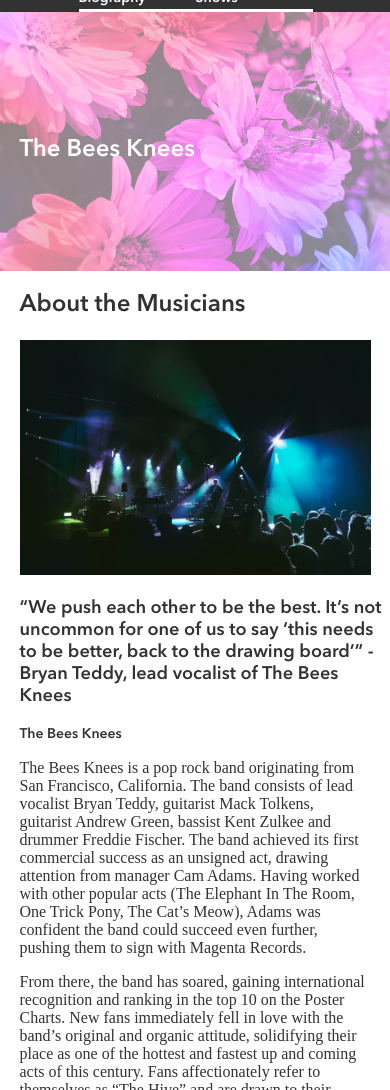
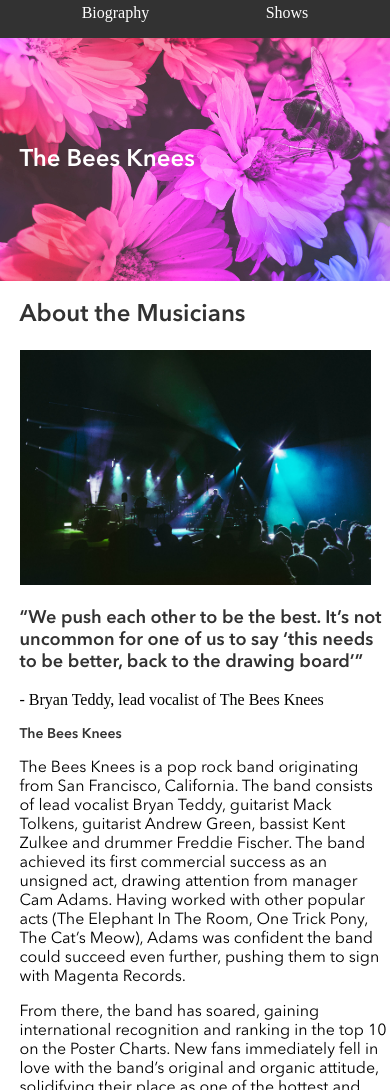
Before and after one commit to Ibrahimabudalah/ibrahim-abudalah-bandsite, a plain HTML site: page index.html in a window 390 px wide. Shown: the part 77-1167 px from the top of the page. Drawn offline with Linux system fonts and the light colour scheme.

Commit message:
Styled the home page betweet, below, and about the provided breakpoints

```diff
--- a/index.html
+++ b/index.html
@@ -12,30 +12,31 @@
 <body>
   <nav class="navbar">
     <a href="/">
-      <img src="/assets/logos/Logo-bandsite.svg" alt="BandSite logo" class="navbar__logo"/>
+      <img src="/assets/logos/Logo-bandsite.svg" alt="BandSite logo" class="navbar__logo" />
     </a>
     <ul class="navbar__list">
-      <a href="/" class="navbar__list-links navbar__home--active">
+      <a href="/" class="navbar__list--links navbar__list--active">
         <li class="navbar__items">Biography</li>
       </a>
-      <a href="#" class="navbar__list-links navbar__shows--active">
+      <a href="#" class="navbar__list--links navbar__shows--active">
         <li class="navbar__items">Shows</li>
       </a>
     </ul>
   </nav>
   <section class="hero">
+    <img src="/assets/images/hero-bio.jpg" alt="hero-bio" class="hero__image" />
     <h3 class="hero__heading">The Bees Knees</h3>
-    <img src="/assets/images/hero-bio.jpg" alt="hero-bio" class="hero__image" />
   </section>
   <section class="about">
     <h1 class="about__heading">About the Musicians</h1>
     <img src="/assets/images/band.jpg" alt="band" class="about__image" />
     <p class="about__quote">
       “We push each other to be the best. It’s not uncommon for one of us to
-      say ‘this needs to be better, back to the drawing board’” - Bryan Teddy,
-      lead vocalist of The Bees Knees
+      say ‘this needs to be better, back to the drawing board’”
     </p>
+    <p class="about__quote--author">- Bryan Teddy, lead vocalist of The Bees Knees</p>
     <p class="about__subheader">The Bees Knees</p>
+    <div class="about__text">
       <p class="about__paragraphs">
         The Bees Knees is a pop rock band originating from San Francisco,
         California. The band consists of lead vocalist Bryan Teddy, guitarist
@@ -56,6 +57,8 @@
         forward to touring in the future, The Bees Knees are currently recording
         their second studio album, looking to be released in late 2021.
       </p>
+    </div>
+
   </section>
   <section class="gallery">
     <h2 class="gallery__heading">Photo Gallery</h2>
@@ -73,14 +76,14 @@
   </section>
   <footer class="footer">
     <h2 class="footer__heading">Get in Touch</h2>
-    <a href="https://www.instagram.com">
-      <img src="/assets/icons/SVG/Icon-instagram.svg" alt="instagram icon" class="footer__icons" />
+    <a href="https://www.twitter.com">
+      <img src="/assets/icons/SVG/Icon-twitter.svg" alt="twitter icon" class="footer__icons" />
     </a>
     <a href="https://www.facebook.com">
       <img src="/assets/icons/SVG/Icon-facebook.svg" alt="facebook icon" class="footer__icons" />
     </a>
-    <a href="https://www.twitter.com">
-      <img src="/assets/icons/SVG/Icon-twitter.svg" alt="twitter icon" class="footer__icons" />
+    <a href="https://www.instagram.com">
+      <img src="/assets/icons/SVG/Icon-instagram.svg" alt="instagram icon" class="footer__icons" />
     </a>
     <div class="footer__info">
       <section class="footer__info--demi">
@@ -111,8 +114,9 @@
       </section>
       <a href="mailto:cwhyte@archentertainment.com">cwhyte@archentertainment.com</a>
     </div>
-    <img src="/assets/logos/Logo-bandsite.svg" alt="footer__logo"/>
-    <p>Copyright The Bees Knees © 2021 All Rights Reserved</p>
+    <img src="/assets/logos/Logo-bandsite.svg" alt="footer__logo" />
+    <p class="footer__copyright">Copyright The Bees Knees © 2021 All Rights Reserved</p>
   </footer>
 </body>
+
 </html>
--- a/styles/bio.scss
+++ b/styles/bio.scss
@@ -1,263 +1,298 @@
 @use "partials/colors" as *;
-@use "partials/variables" as *;
 @use "partials/mixins" as *;
 @use "partials/fonts" as *;
 // Default
-body{
+body {
   margin: 0;
   padding: 0;
 }
+ul {
+  list-style-type: none;
+}
+li {
+  color: white;
+}
+a {
+  text-decoration: none;
+}
 // navigation bar
-@include mobile{
-    .navbar{
+.navbar {
   background-color: $bandsite-black;
-        padding-top: 3vh;
-        &__logo{
-            margin-left: 30vw;
+  padding-top: 5vh;
+  display: flex;
+  flex-direction: column;
+  justify-content: center;
+  @include tablet {
+    display: flex;
+    flex-direction: row;
+    align-items: center;
+    justify-content: flex-start;
   }
-        &__list{
+  @include desktop {
     display: flex;
-            justify-content: center;
-            list-style-type: none;
-            margin-right: 10vw;
-            &-links{
-                text-decoration: none;
+    flex-direction: row;
+    justify-content: left;
+    align-items: center;
+    height: 20vh;
+  }
+  &__logo {
+    margin-left: 37vw;
+    @include tablet {
+      margin-left: 5vw;
+    }
+    @include desktop {
+      margin-left: 10vw;
+      padding-top: 6vh;
+      width: 10vw;
+    }
+  }
+  &__list {
+    display: flex;
+    justify-content: space-around;
+    padding: 0 6vw;
+    &-links {
       color: white;
       font-size: 14px;
       font-family: $font-avenir-demi;
-                line-height: 22px;
+    }
+    @include desktop {
+      padding-right: 4vw;
+    }
+    @include tablet {
+      font-size: 14px;
+      font-family: $font-avenir-demi;
       border-bottom: 0.2rem white solid;
-                width: 30vw;
     }
   }
 }
-    .hero{
+.hero {
   display: flex;
   align-items: center;
-        justify-content:flex-start;
-        &__heading{
+  justify-content: flex-start;
+  &__heading {
     position: absolute;
     color: white;
     font-size: 24px;
     line-height: 32px;
     font-family: $font-avenir-demi;
     padding-left: 5vw;
+    @include tablet {
+      font-size: 60px;
+      padding-top: 5vw;
     }
-        &__image{
-            width:100%;
+    @include desktop {
+      font-size: 60px;
+      font-family: $font-avenir-demi;
+      margin-left: 5vw;
+    }
+  }
+  &__image {
+    width: 100%;
     margin-top: -1rem;
     position: relative;
     z-index: -1;
     background: $bandsite-black;
-            opacity: 0.5;
+    opacity: 0.85;
   }
 }
-    .about{
+.about {
   padding-left: 5vw;
-        &__heading{
+  &__heading {
     font-family: $font-avenir-demi;
     color: $bandsite-black;
+    @include tablet {
+      font-size: 36px;
+      line-height: 44px;
     }
-        &__image{
+    @include desktop {
+      font-size: 36px;
+      line-height: 44px;
+      padding-left: 5vw;
+    }
+  }
+  &__image {
     width: 95%;
+    @include tablet {
+      width: 80%;
+      margin-left: 8vw;
     }
-        &__quote{
+    @include desktop {
+      width: 72%;
+      height: 60vh;
+      padding-top: 2vh;
+      margin-left: 12vw;
+    }
+  }
+  &__quote {
     font-family: $font-avenir-demi;
     font-size: 18.2px;
     color: $bandsite-black;
     line-height: 22px;
+    @include tablet {
+      font-size: 24px;
+      line-height: 32px;
+      width: 83%;
+      margin-left: 8vw;
     }
-        &__subheader{
+    @include desktop {
+      font-size: 24px;
+      line-height: 32px;
+      width: 59%;
+      margin-left: 12vw;
+    }
+    &--author {
+      @include tablet {
+        font-family: $font-avenir-demi;
+        color: $bandsite-black;
+        font-size: 18px;
+        line-height: 22px;
+        margin-left: 8vw;
+      }
+      @include desktop {
+        font-family: $font-avenir-demi;
+        color: $bandsite-black;
+        font-size: 18px;
+        line-height: 22px;
+        margin-left: 12vw;
+      }
+    }
+  }
+  &__subheader {
     font-family: $font-avenir-demi;
     font-size: 14px;
     line-height: 18px;
     color: $bandsite-black;
+    @include tablet {
+      font-size: 24px;
+      line-height: 32px;
+      margin-left: 8vw;
+      padding-top: 5vh;
+      width: 90%;
     }
-        &__paragraphs{
+    @include desktop {
+      font-size: 24px;
+      line-height: 32px;
+      margin-left: 12vw;
+      padding-top: 5vh;
+    }
+  }
+  &__text {
+    font-family: $font-avenir-regular;
+    @include tablet {
+      display: flex;
+      align-items: flex-start;
+      font-size: 14px;
+      line-height: 22px;
+      margin: 0 8vw;
+      width: 80%;
+    }
+    @include desktop {
+      display: flex;
+      justify-content: space-between;
+      align-items: flex-start;
+      font-size: 14px;
+      line-height: 22px;
+      margin: 0 12vw;
+      width: 69%;
+    }
+    &__paragraphs {
       width: 94%;
       color: $bandsite-black;
     }
-
   }
-    .gallery{
+}
+.gallery {
   background-color: $alabaster;
-        &__heading{
+  &__heading {
     padding-top: 3vh;
     padding-left: 5vw;
     color: $bandsite-black;
     font-family: $font-avenir-demi;
+    @include tablet {
+      font-size: 36px;
+      padding-top: 7vh;
     }
-        &__images{
+    @include desktop {
+      font-size: 36px;
+      margin-left: 5vw;
+    }
+  }
+  &__images {
     display: flex;
     flex-wrap: wrap;
-            img{
+    @include tablet {
+      display: flex;
+      flex-wrap: wrap;
+      justify-content: space-evenly;
+      margin-left: 2vw;
+    }
+    @include desktop {
+      display: flex;
+      flex-wrap: wrap;
+      margin-left: 9vw;
+    }
+    img {
       width: 94%;
       margin: 1vh 3vw;
+      @include tablet {
+        width: 29%;
+        margin: 2vh 0vw;
+      }
+      @include desktop {
+        width: 28%;
+        // padding-left: 2vw;
+        margin: 1vh 1vw;
       }
     }
   }
-    .footer{
+}
+.footer {
   background-color: $bandsite-black;
   padding-left: 5vw;
-        &__heading{
+  height: auto;
+  @include desktop {
+    height: 100%;
+  }
+  &__heading {
     color: white;
     padding-top: 3vh;
     font-family: $font-avenir-regular;
     font-size: 24px;
+    @include tablet {
+      font-size: 36px;
+      padding-top: 8vh;
     }
-        &__icons{
+    @include desktop {
+      font-size: 36px;
+      margin-left: 5vw;
+      display: flex;
+      flex-direction: column;
+    }
+  }
+  &__icons {
     padding-right: 6vw;
     height: 4vh;
   }
-        &__info{
+  &__info {
     color: white;
     display: flex;
     flex-direction: column;
-            a{
+    a {
       text-decoration: none;
       color: white;
     }
-            &--bold{
+    &--bold {
       font-family: $font-avenir-demi;
       margin-bottom: 1vh;
     }
-            &--regular{
+    &--regular {
       font-family: $font-avenir-regular;
       margin-top: 1vh;
     }
   }
-        p{
+  &__copyright {
     color: white;
     font-family: $font-avenir-regular;
+    margin: 0;
   }
 }
-}
-@include tablet{
-    .navbar{
-        background-color: $bandsite-black;
-        // padding-top: 3vh;
-        display: flex;
-        align-items: center;
-        justify-content: center;
-        &__logo{
-            // margin-left: 3vw;
-        }
-        &__list{
-            display: flex;
-            justify-content:space-evenly;
-            list-style-type: none;
-            // margin-right: 10vw;
-            &-links{
-                text-decoration: none;
-                color: white;
-                font-size: 14px;
-                font-family: $font-avenir-demi;
-                // line-height: 22px;
-                // padding-bottom: 3vh;
-                border-bottom: 0.2rem white solid;
-                // width: 50%;
-            }
-        }
-    }
-    .hero{
-        display: flex;
-        align-items: center;
-        &__heading{
-        position: absolute;
-        color: white;
-        font-size: 60px;
-        font-family: $font-avenir-demi;
-        padding-left: 5vw;
-        padding-top: 5vw;
-        }
-        &__image{
-            width:100%;
-            margin-top: -1rem;
-            position: relative;
-            z-index: -1;
-            background: $bandsite-black;
-            opacity: 0.5;
-        }
-    }
-    .about{
-        padding-left: 5vw;
-        &__heading{
-            font-family: $font-avenir-demi;
-            color: $bandsite-black;
-            font-size: 36px;
-        }
-        &__image{
-            width: 80%;
-            padding-left: 8vw;
-        }
-        &__quote{
-            font-family: $font-avenir-demi;
-            font-size: 18.2px;
-            color: $bandsite-black;
-            line-height: 22px;
-        }
-        &__subheader{
-            font-family: $font-avenir-demi;
-            font-size: 14px;
-            line-height: 18px;
-            color: $bandsite-black;
-        }
-        &__paragraphs{
-            width: 94%;
-            color: $bandsite-black;
-        }
-
-    }
-    .gallery{
-        background-color: $alabaster;
-        &__heading{
-            padding-top: 3vh;
-            padding-left: 5vw;
-            color: $bandsite-black;
-            font-family: $font-avenir-demi;
-        }
-        &__images{
-            display: flex;
-            flex-wrap: wrap;
-            img{
-                width: 94%;
-                margin: 1vh 3vw;
-            }
-        }
-    }
-    .footer{
-        background-color: $bandsite-black;
-        padding-left: 5vw;
-        &__heading{
-            color: white;
-            padding-top: 3vh;
-            font-family: $font-avenir-regular;
-            font-size: 24px;
-        }
-        &__icons{
-            padding-right: 6vw;
-            height: 4vh;
-        }
-        &__info{
-            color: white;
-            display: flex;
-            flex-direction: column;
-            a{
-                text-decoration: none;
-                color: white;
-            }
-            &--bold{
-                font-family: $font-avenir-demi;
-                margin-bottom: 1vh;
-            }
-            &--regular{
-                font-family: $font-avenir-regular;
-                margin-top: 1vh;
-            }
-        }
-        p{
-            color: white;
-            font-family: $font-avenir-regular;
-        }
-    }
-}
```
Also changed, not shown: styles/bio.css, styles/partials/_variables.scss (deleted), 1 other file. Lines whose indentation alone changed are shown as unchanged.
